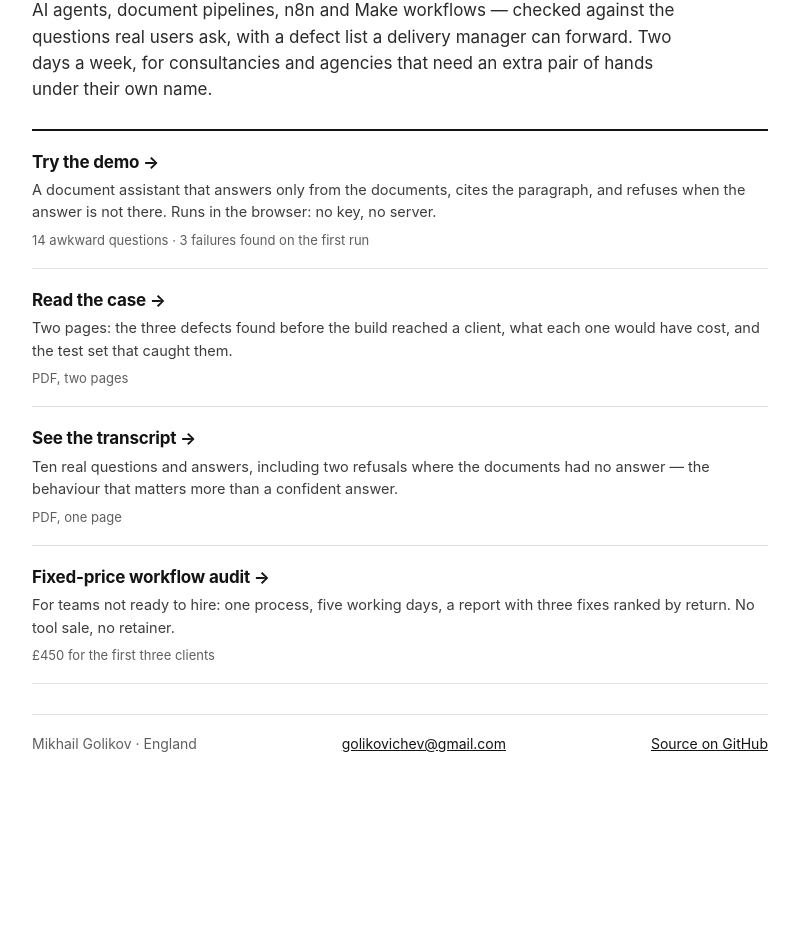
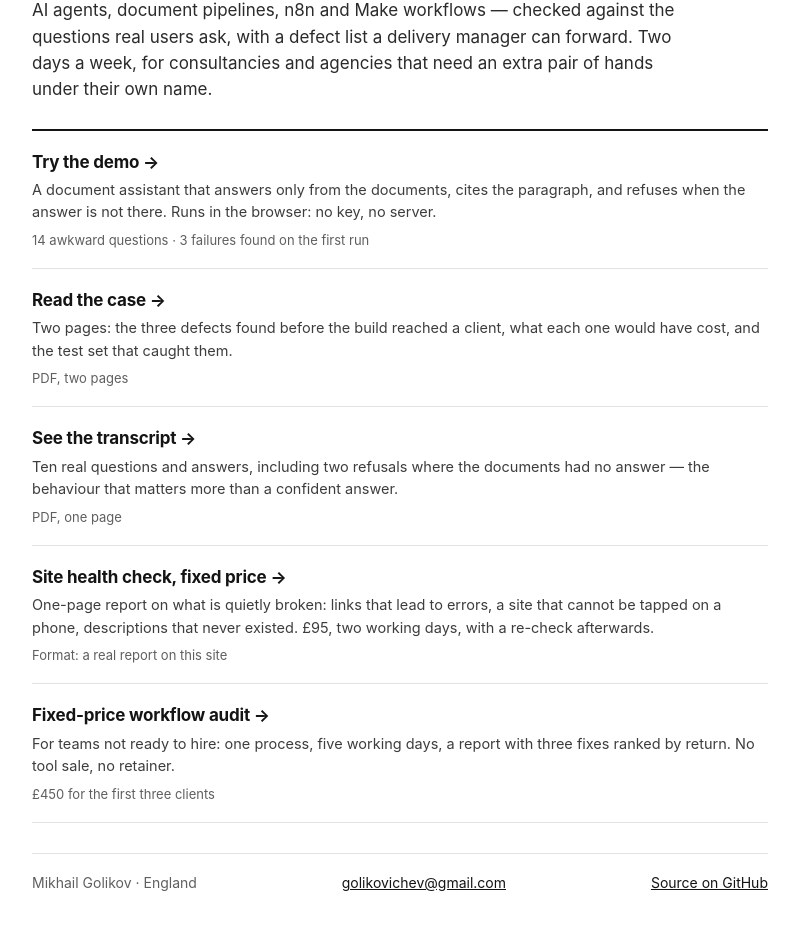
Before and after one commit to golikovichev/rag-demo, a plain HTML site: page index.html in a window 1280 px wide. Shown: the part 137-1066 px from the top of the page, without its empty margins (240-1039 px from the left). Before the commit the page ends 972 px from the top, so only its background shows below. Drawn offline with Linux system fonts and the light colour scheme.

Commit message:
Add files via upload

```diff
--- a/index.html
+++ b/index.html
@@ -50,6 +50,12 @@
       <div class="meta">PDF, one page</div>
     </a>
 
+    <a class="item" href="site-check.html">
+      <h2>Site health check, fixed price <span aria-hidden="true">→</span></h2>
+      <p>One-page report on what is quietly broken: links that lead to errors, a site that cannot be tapped on a phone, descriptions that never existed. £95, two working days, with a re-check afterwards.</p>
+      <div class="meta">Format: a real report on this site</div>
+    </a>
+
     <a class="item" href="audit.html">
       <h2>Fixed-price workflow audit <span aria-hidden="true">→</span></h2>
       <p>For teams not ready to hire: one process, five working days, a report with three fixes ranked by return. No tool sale, no retainer.</p>
```
